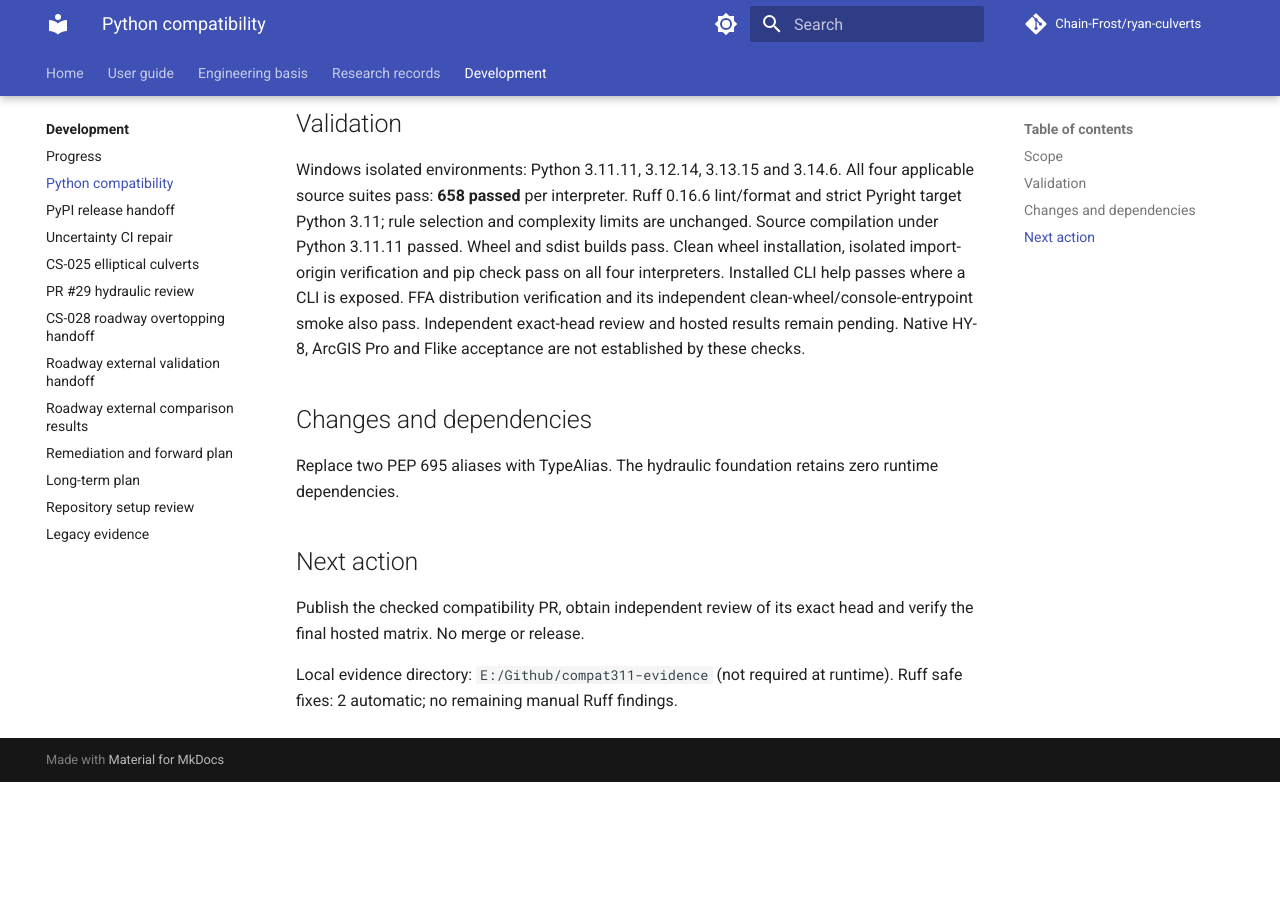
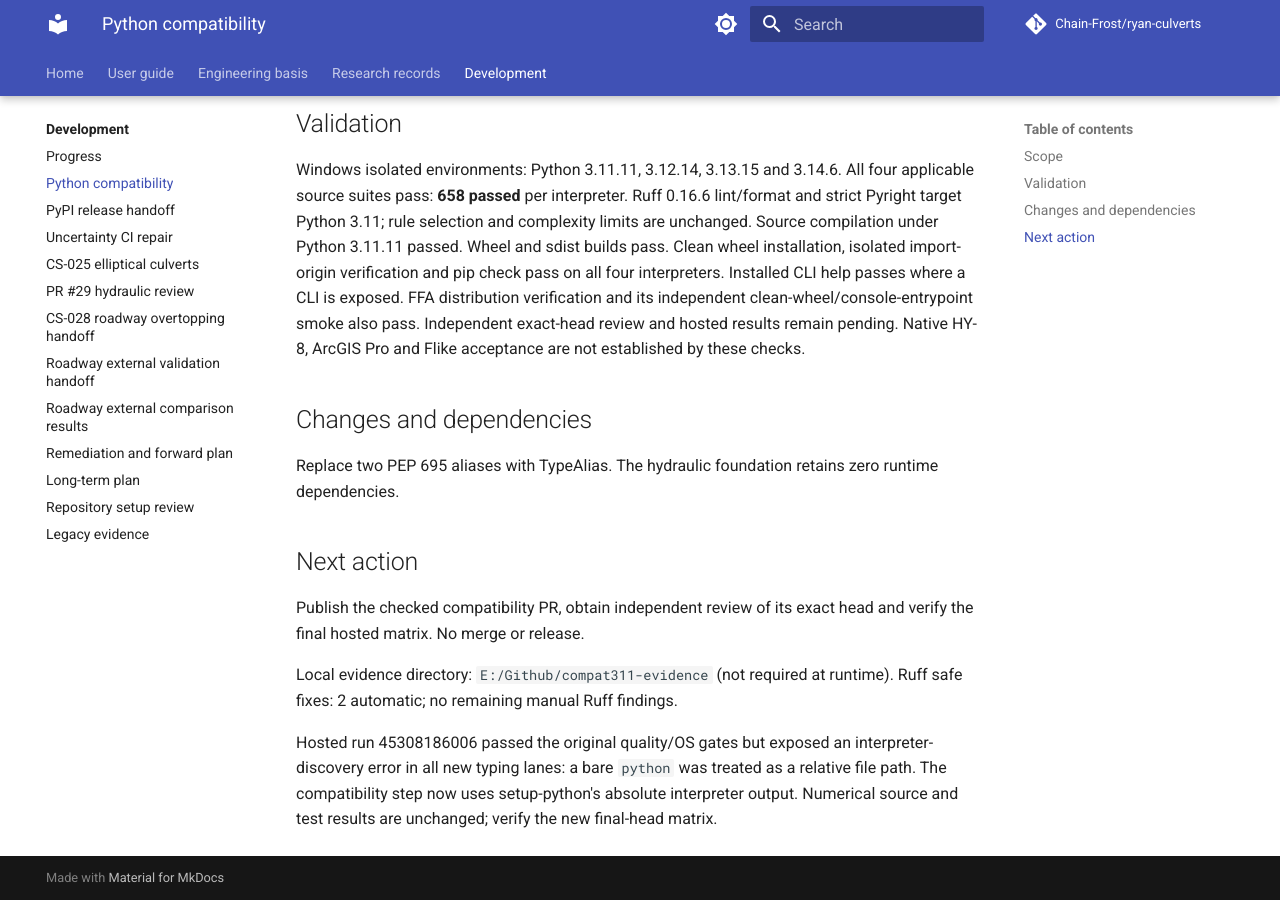
Before and after one commit to Chain-Frost/ryan-culverts, an MkDocs documentation site: the page built from docs/work/2026-11-24-python311-compatibility.md, in a window 1280 px wide and 900 px high, scrolled down 735 px. Built offline with MkDocs 1.6.1 and Material for MkDocs 9.7.7, drawn with Linux system fonts in a browser that asks for light colours; comment, search, counter and statistics services are not loaded; before the commit the page ends 1517 px from its top, so only the background shows below that.

Commit message:
Use the selected absolute interpreter for compatibility typing

```diff
--- a/docs/work/2026-11-24-python311-compatibility.md
+++ b/docs/work/2026-11-24-python311-compatibility.md
@@ -37,3 +37,5 @@ Replace two PEP 695 aliases with TypeAlias. The hydraulic foundation retains zer
 Publish the checked compatibility PR, obtain independent review of its exact head and verify the final hosted matrix. No merge or release.
 
 Local evidence directory: `E:/Github/compat311-evidence` (not required at runtime). Ruff safe fixes: 2 automatic; no remaining manual Ruff findings.
+
+Hosted run 45308186006 passed the original quality/OS gates but exposed an interpreter-discovery error in all new typing lanes: a bare `python` was treated as a relative file path. The compatibility step now uses setup-python's absolute interpreter output. Numerical source and test results are unchanged; verify the new final-head matrix.
```
Also changed, not shown: 1 other file.
